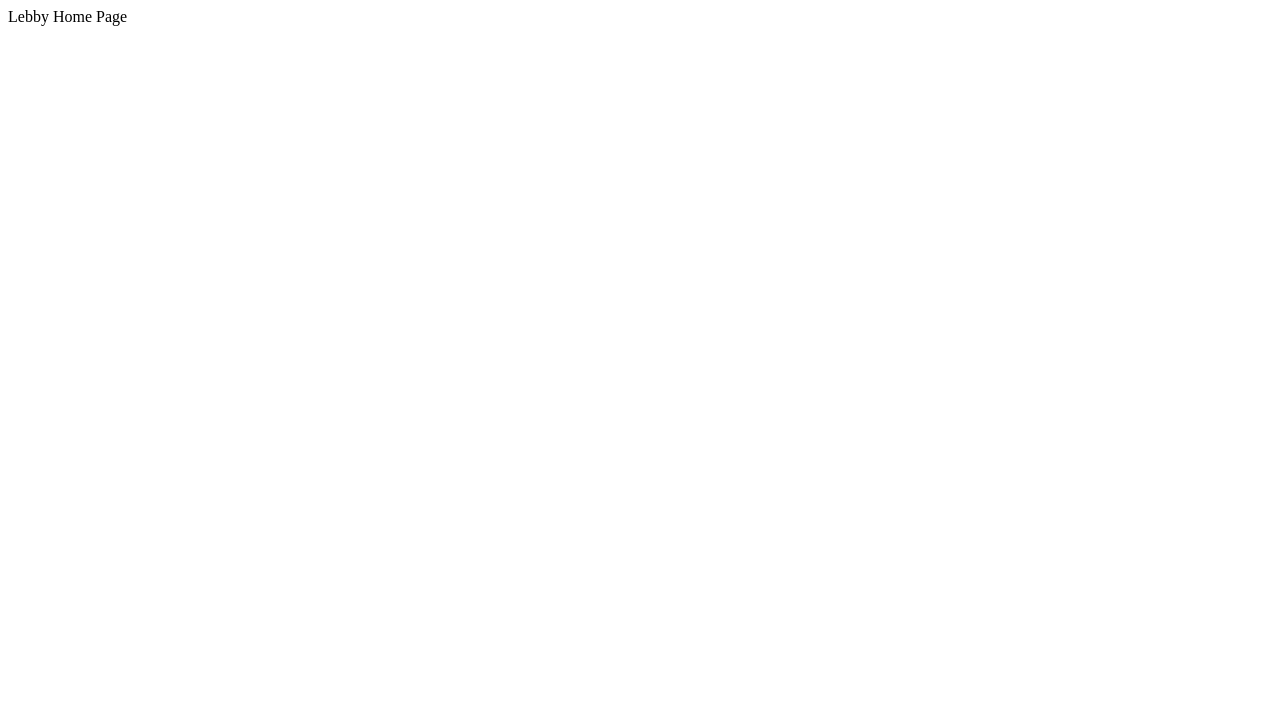
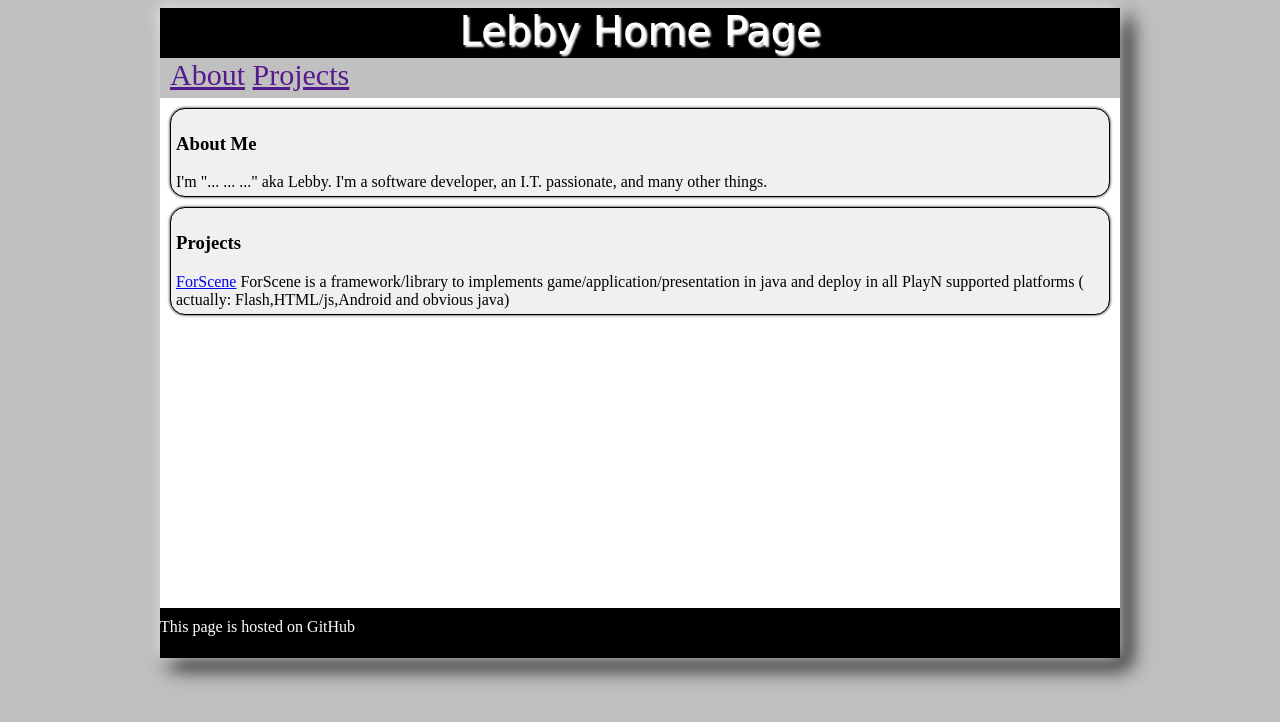
Before and after one commit to Lebby/lebby.github.com, a plain HTML site: page index.html in a window 1280 px wide. Drawn offline with Linux system fonts and the light colour scheme; a web font is replaced by a local one.

Commit message:
Modified home page

```diff
--- a/index.html
+++ b/index.html
@@ -1 +1,136 @@
+<html>
+<head>
+<title>Lebby Git Hub Home Page</title>
+<link href='http://fonts.googleapis.com/css?family=Rouge+Script' rel='stylesheet' type='text/css'>
+<style type="text/css">
+body
+{
+	background-color: silver;
+}
+
+div#wrapper
+{
+   margin: 0 auto;
+	width:960px;
+	box-shadow: 10px 10px 20px #000000;
+	-moz-box-shadow: 10px 10px 20px #000000;
+	-webkit-box-shadow: 10px 10px 20px #000000;
+
+}
+
+div#page
+{
+  text-align: left;
+  background-color: white;
+  box-shadow: 0px 0px 15px #FFFFFF;
+  -webkit-box-shadow: 0px 0px 15px #FFFFFF;
+  -moz-box-shadow: 0px 0px 15px #FFFFFF;
+
+}
+
+section#main
+{
+  min-height: 500px;
+  height:auto !important;
+  height: 500px;
+}
+
+header
+{
+	height: 50px;
+	background-color: black;
+	text-align: center;
+	color: white;
+	font-family: 'Rouge Script', cursive;
+	font-size: 40px;
+	text-shadow: 2px 2px 2px #FFFFFF;
+}
+
+nav
+{
+	background-color: silver;
+	height: 30px;
+	font-family: 'Rouge Script';
+	font-size: 30px;
+	padding: 10px;
+	padding-top: 0px;
+}
+article
+{
+  	padding: 5px;
+  	border: 1px solid #000000;
+  	border-radius: 15px;
+  	background-color: #F0F0F0;
+  	margin: 10px;
+  	box-shadow: 0px 0px 3px #000000;
+  	-webkit-box-shadow: 0px 0px 3px #000000;
+  	-moz-box-shadow: 0px 0px 3px #000000;
+}
+
+div#main
+{
+	float: left;
+}
+
+section#main
+{
+
+}
+
+section#header
+{
+	-webkit-box-shadow: 0 4px 3px -3px black
+   -moz-box-shadow: 0 4px 3px -3px black
+   box-shadow: 0 4px 3px -3px black
+
+}
+
+footer{
+	color: white;
+	background-color: black;
+	height: 40px;
+	padding-top: 10px;
+}
+
+</style>
+</head>
+<body>
+
+<div id="wrapper">
+<div id="page">
+
+<section id="header">
+	<header>
 Lebby Home Page
+	</header>
+
+	<nav>
+		<a href="" >About</a>
+		<a href="" >Projects</a>
+	</nav>
+
+</section>
+
+<section id="main">
+
+	<article id="about">
+		<h1>About Me</h1>
+I'm "... ... ..." aka Lebby. I'm a software developer, an I.T. passionate, and many other things.
+	</article>
+
+	<article id="Projects">
+		<h1>Projects</h1>
+		<a href="lebby.github.com/ForScene/" >ForScene</a>
+ForScene is a framework/library to implements game/application/presentation in java and deploy in all PlayN supported platforms
+( actually: Flash,HTML/js,Android and obvious java)
+	</article>
+
+</section>
+
+<footer>This page is hosted on GitHub</footer>
+</div>
+
+</div>
+
+</body>
+</html>
```
